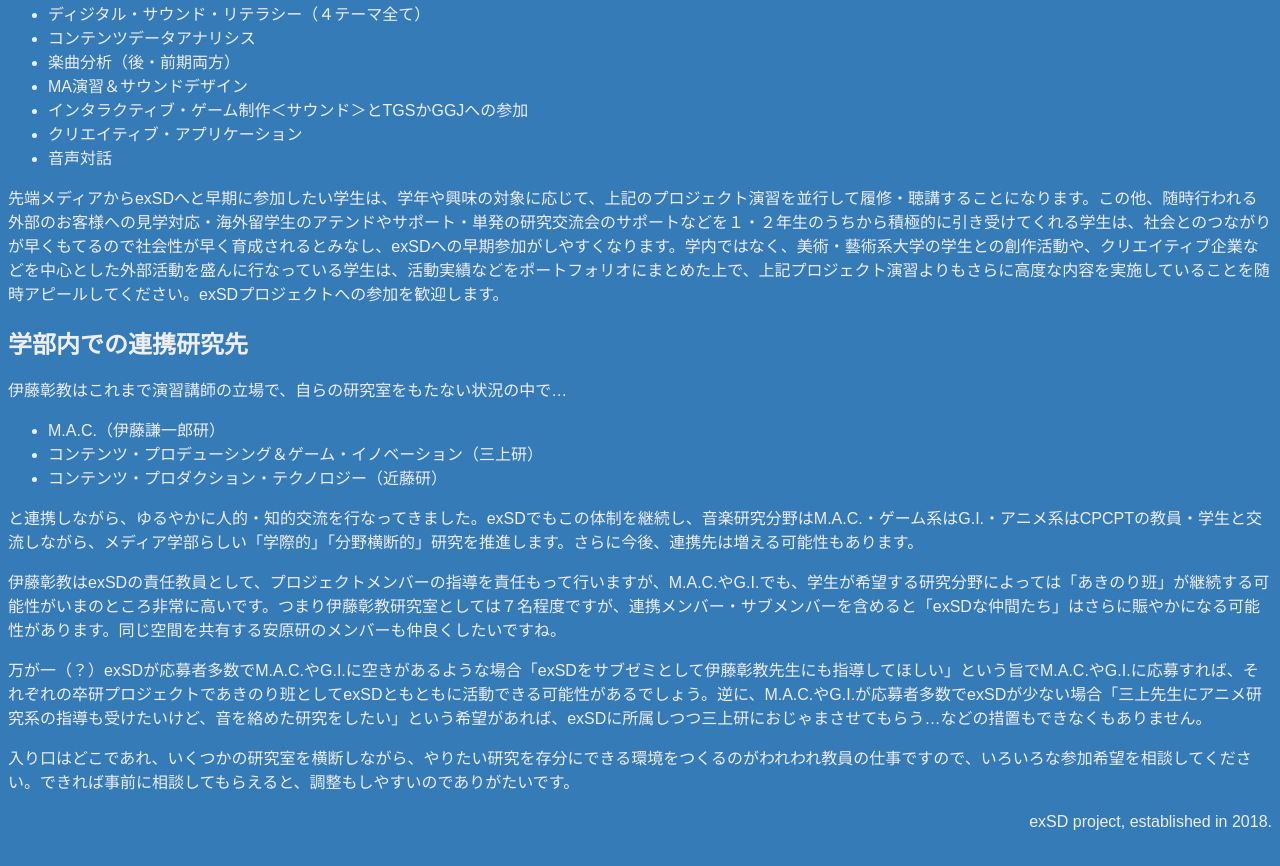
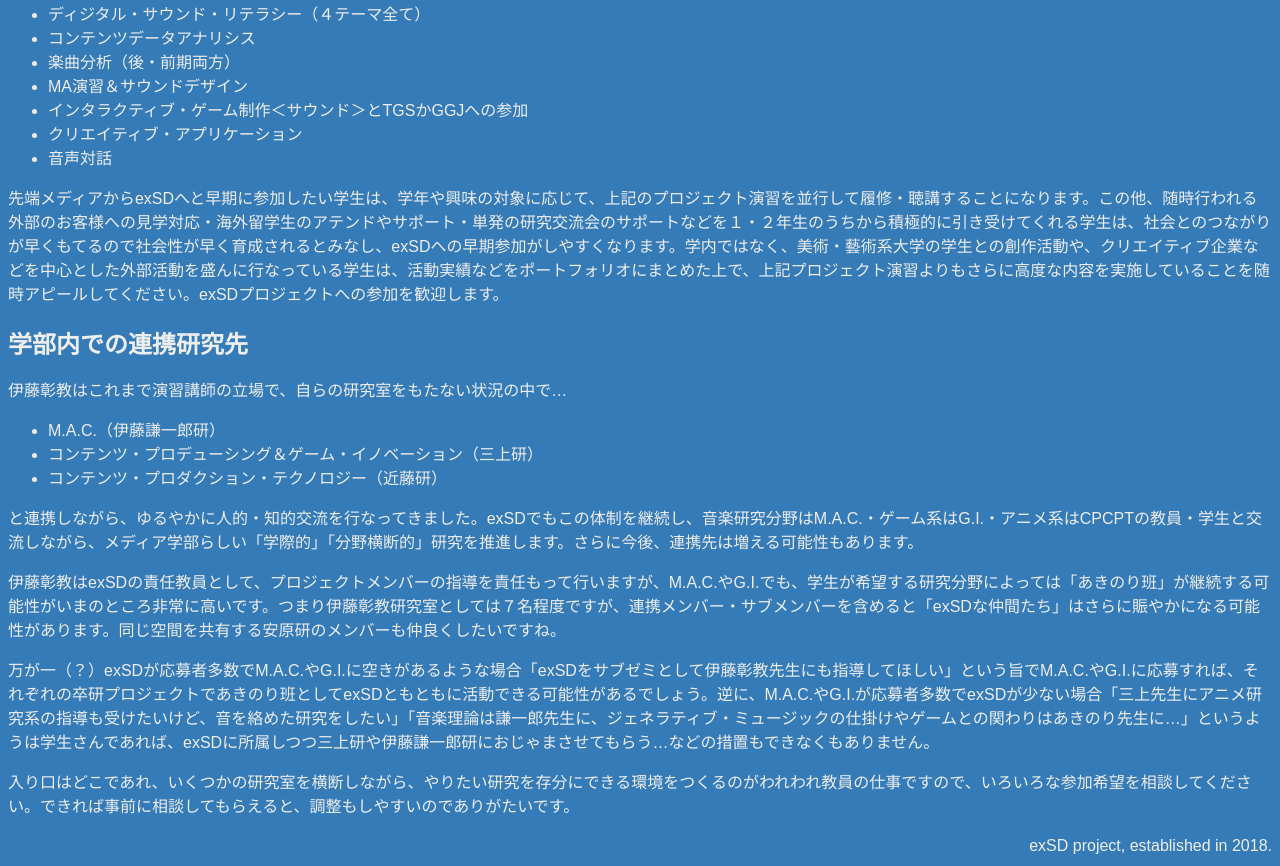
Before and after one commit to exsd-tut/exsd-tut.github.io, a plain HTML site: page index.html in a window 1280 px wide. Shown: the part 2447-3313 px from the top of the page. Before the commit the page ends 3289 px from the top, so only its background shows below. Drawn offline with Linux system fonts and the light colour scheme; a web font is replaced by a local one.

Commit message:
Update page

```diff
--- a/index.html
+++ b/index.html
@@ -103,7 +103,7 @@ exは多様な意味を含ませてあります。
 
 <p>伊藤彰教はexSDの責任教員として、プロジェクトメンバーの指導を責任もって行いますが、M.A.C.やG.I.でも、学生が希望する研究分野によっては「あきのり班」が継続する可能性がいまのところ非常に高いです。つまり伊藤彰教研究室としては７名程度ですが、連携メンバー・サブメンバーを含めると「exSDな仲間たち」はさらに賑やかになる可能性があります。同じ空間を共有する安原研のメンバーも仲良くしたいですね。</p>
 
-<p>万が一（？）exSDが応募者多数でM.A.C.やG.I.に空きがあるような場合「exSDをサブゼミとして伊藤彰教先生にも指導してほしい」という旨でM.A.C.やG.I.に応募すれば、それぞれの卒研プロジェクトであきのり班としてexSDともともに活動できる可能性があるでしょう。逆に、M.A.C.やG.I.が応募者多数でexSDが少ない場合「三上先生にアニメ研究系の指導も受けたいけど、音を絡めた研究をしたい」という希望があれば、exSDに所属しつつ三上研におじゃまさせてもらう…などの措置もできなくもありません。</p>
+<p>万が一（？）exSDが応募者多数でM.A.C.やG.I.に空きがあるような場合「exSDをサブゼミとして伊藤彰教先生にも指導してほしい」という旨でM.A.C.やG.I.に応募すれば、それぞれの卒研プロジェクトであきのり班としてexSDともともに活動できる可能性があるでしょう。逆に、M.A.C.やG.I.が応募者多数でexSDが少ない場合「三上先生にアニメ研究系の指導も受けたいけど、音を絡めた研究をしたい」「音楽理論は謙一郎先生に、ジェネラティブ・ミュージックの仕掛けやゲームとの関わりはあきのり先生に…」というようは学生さんであれば、exSDに所属しつつ三上研や伊藤謙一郎研におじゃまさせてもらう…などの措置もできなくもありません。</p>
 
 <p>
 入り口はどこであれ、いくつかの研究室を横断しながら、やりたい研究を存分にできる環境をつくるのがわれわれ教員の仕事ですので、いろいろな参加希望を相談してください。できれば事前に相談してもらえると、調整もしやすいのでありがたいです。
```
